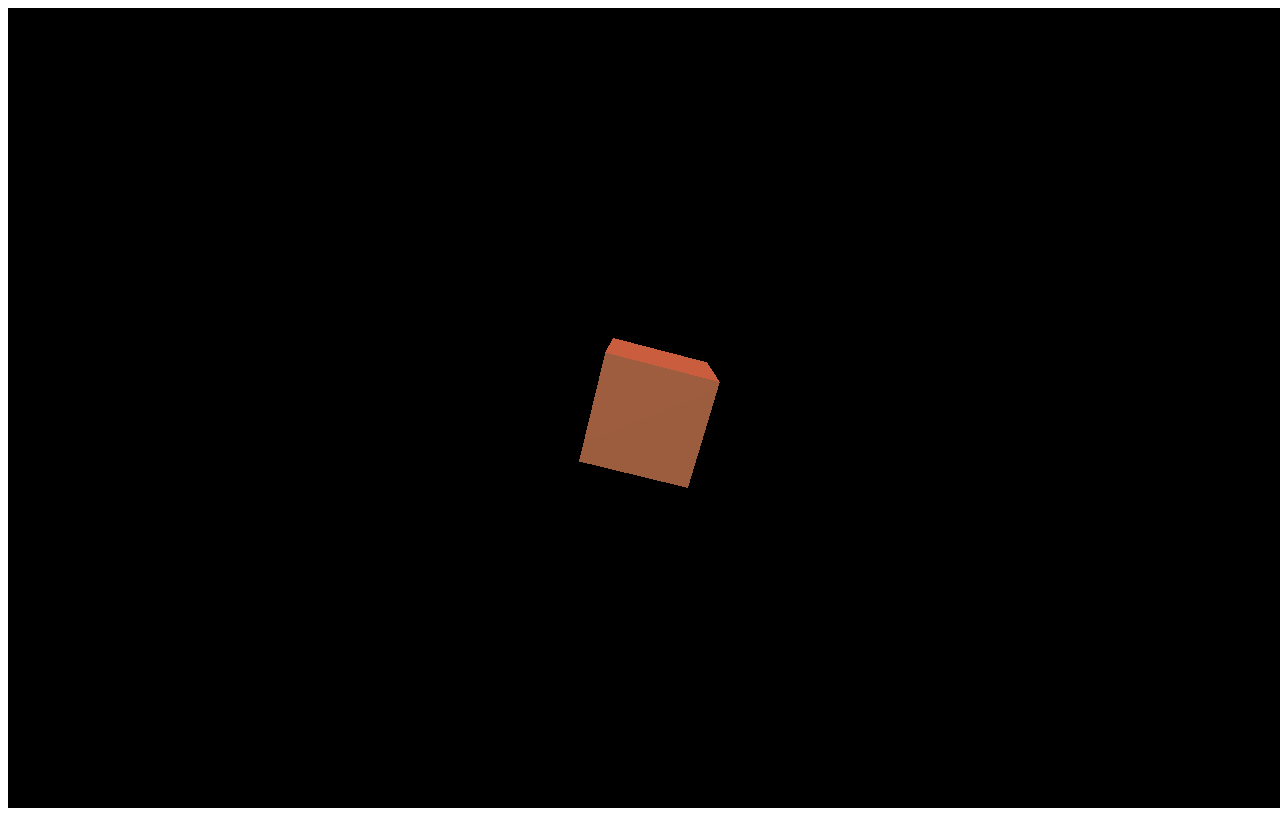
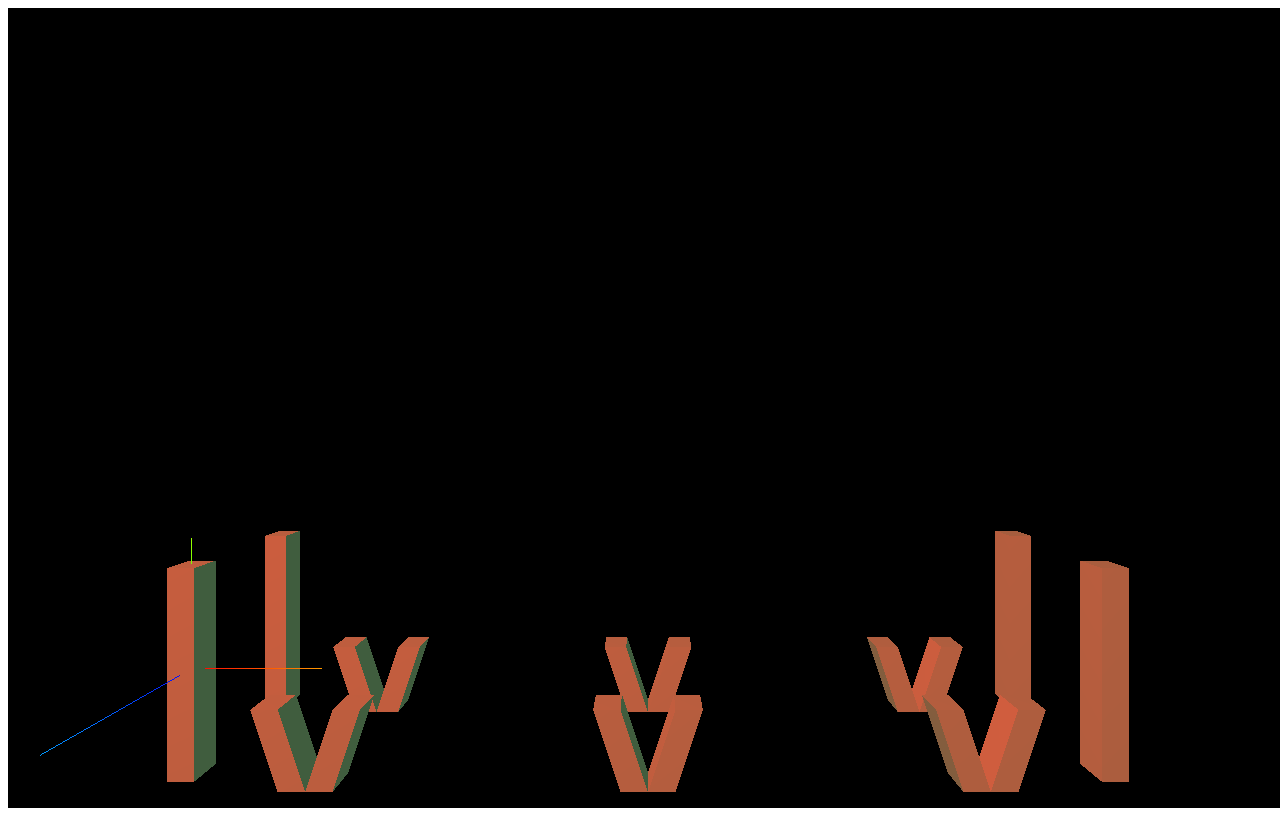
Before and after one commit to sinclairetype0/uas-pgrafis, a website: page three/index.html in a window 1280 px wide. Drawn offline with Linux system fonts and the light colour scheme.

Commit message:
Bridge Foundations

```diff
--- a/three/index.html
+++ b/three/index.html
@@ -3,7 +3,7 @@
 <head>
     <meta charset="utf-8" />
     <meta http-equiv="X-UA-Compatible" content="IE=edge">
-    <title>Page Title</title>
+    <title>PGRAFIS BRIDGE</title>
     <meta name="viewport" content="width=device-width, initial-scale=1">
     <script src="/js/three.min.js"></script>
 </head>
--- a/three/js/index.js
+++ b/three/js/index.js
@@ -5,14 +5,95 @@ var renderer = new THREE.WebGLRenderer();
 renderer.setSize( window.innerWidth, window.innerHeight );
 document.body.appendChild( renderer.domElement );
 
-var geometry = new THREE.BoxGeometry( 1, 1, 1 );
+var geometry = new THREE.BoxGeometry( 1, 8, 1 );
 var material = new THREE.MeshLambertMaterial( {
      color: "#C479D3"
     } );
-var cube = new THREE.Mesh( geometry, material );
+
+// MAIN fondasi init mesh with box geometry object
+var fondasi = new THREE.Mesh( geometry, material );
+var fondasi_two = fondasi.clone();
+var fondasi_three = fondasi.clone();
+var fondasi_four = fondasi.clone();
+
+const jarak_fondasi_x = 35;
+const jarak_fondasi_z = -5;
+// set positioning fondasi
+fondasi_two.position.z = jarak_fondasi_z;
+fondasi_three.position.x = jarak_fondasi_x;
+fondasi_four.position.z = jarak_fondasi_z;
+fondasi_four.position.x = jarak_fondasi_x;
+
+var fondasi_group = new THREE.Group();
+fondasi_group.add(fondasi);
+fondasi_group.add(fondasi_two);
+fondasi_group.add(fondasi_three);
+fondasi_group.add(fondasi_four);
+
+// V shape
+var vShape_x = 0;
+var vShape_y = 0;
+
+var vShape = new THREE.Shape();
+vShape.moveTo(0, 0)
+vShape.lineTo(-1, 0)
+vShape.lineTo(-2, 3)
+vShape.lineTo(-1, 3)
+// vShape.lineTo(-3, 3)
+// vShape.lineTo(3, 3)
+// vShape.lineTo(1, 0)
+
+var extrudeSettings = {
+    steps: 1,
+    depth: 1,
+    bevelEnabled: true,
+    bevelThickness: 0,
+    bevelSize: 0,
+    bevelSegments: 0
+};
+// init v shape
+var extrude_vshape = new THREE.ExtrudeBufferGeometry(vShape, extrudeSettings)
+var vShape_mesh = new THREE.Mesh(extrude_vshape, material)
+var vShape_mesh2 = vShape_mesh.clone()
+vShape_mesh2.rotation.y = Math.PI
+vShape_mesh2.position.z = 1;
+
+
+vShape_group = new THREE.Group()
+vShape_group.add(vShape_mesh)
+vShape_group.add(vShape_mesh2)
+
+vShape_group.position.x = 5
+vShape_group.position.y = -4
+
+vShape_group2 = vShape_group.clone()
+vShape_group3 = vShape_group.clone()
+vShape_group4 = vShape_group.clone()
+vShape_group5 = vShape_group.clone()
+vShape_group6 = vShape_group.clone()
+vShape_group.position.z = jarak_fondasi_z;
+
+vShape_group3.position.x = jarak_fondasi_x/2
+vShape_group4.position.x = jarak_fondasi_x/2
+vShape_group4.position.z = jarak_fondasi_z
+vShape_group5.position.x = jarak_fondasi_x-5
+vShape_group6.position.x = jarak_fondasi_x - 5
+vShape_group6.position.z = jarak_fondasi_z
+
+
+vShapeMaster = new THREE.Group()
+vShapeMaster.add(vShape_group)
+vShapeMaster.add(vShape_group2)
+vShapeMaster.add(vShape_group3)
+vShapeMaster.add(vShape_group4)
+vShapeMaster.add(vShape_group5)
+vShapeMaster.add(vShape_group6)
+// fondasi_three.position.x = jarak_fondasi_x;
+// fondasi_four.position.z = jarak_fondasi_z;
+// fondasi_four.position.x = jarak_fondasi_x;
+
 
 var light = new THREE.AmbientLight("#53C54B");
-
 light.position.set( 50, 50, 50 );
 
 var spotLight = new THREE.SpotLight("#FF0000");
@@ -21,16 +102,24 @@ spotLight.castShadow = true;
 
 scene.add(spotLight);
 scene.add( light );
-scene.add( cube );
+scene.add(fondasi_group);
+scene.add(vShapeMaster)
 
-camera.position.z = 5;
+var axesHelper = new THREE.AxesHelper(5);
+scene.add(axesHelper);
 
+camera.position.z = 20;
+camera.position.x = jarak_fondasi_x/2;
+camera.position.y = 10;
+// camera.lookAt(0,0,1)
+// renderer.render(scene, camera);
 var animate = function () {
     requestAnimationFrame( animate );
-
-    cube.rotation.x += 0.1;
-    cube.rotation.y += 0.1;
-
+    // vShape_mesh.rotation.x += 0.01;
+    // fondasi.rotation.x += 0.1;
+    // fondasi.rotation.y += 0.1;
+    // camera.rotation.y += 0.01;
+    // vShape_mesh2.rotation.y += 0.01
     renderer.render( scene, camera );
 };
 
```
Also changed, not shown: 1 other file.
